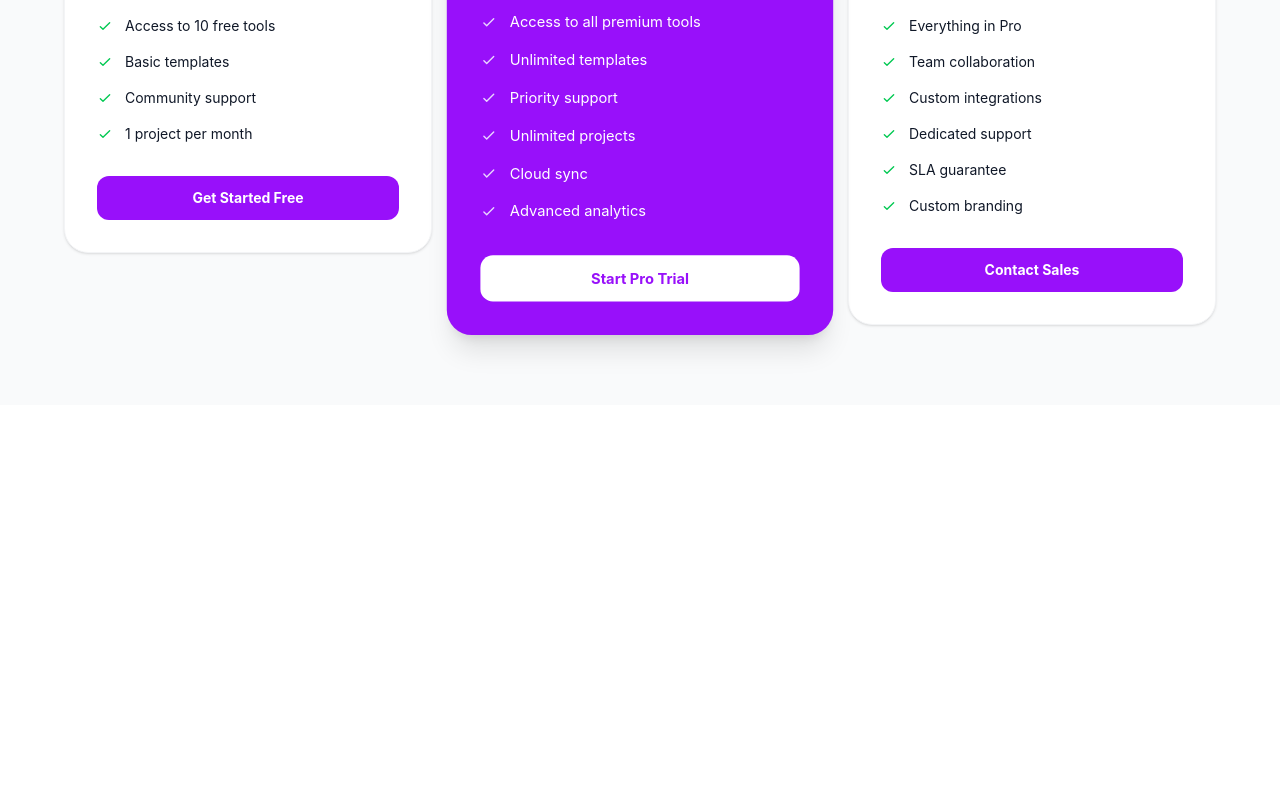
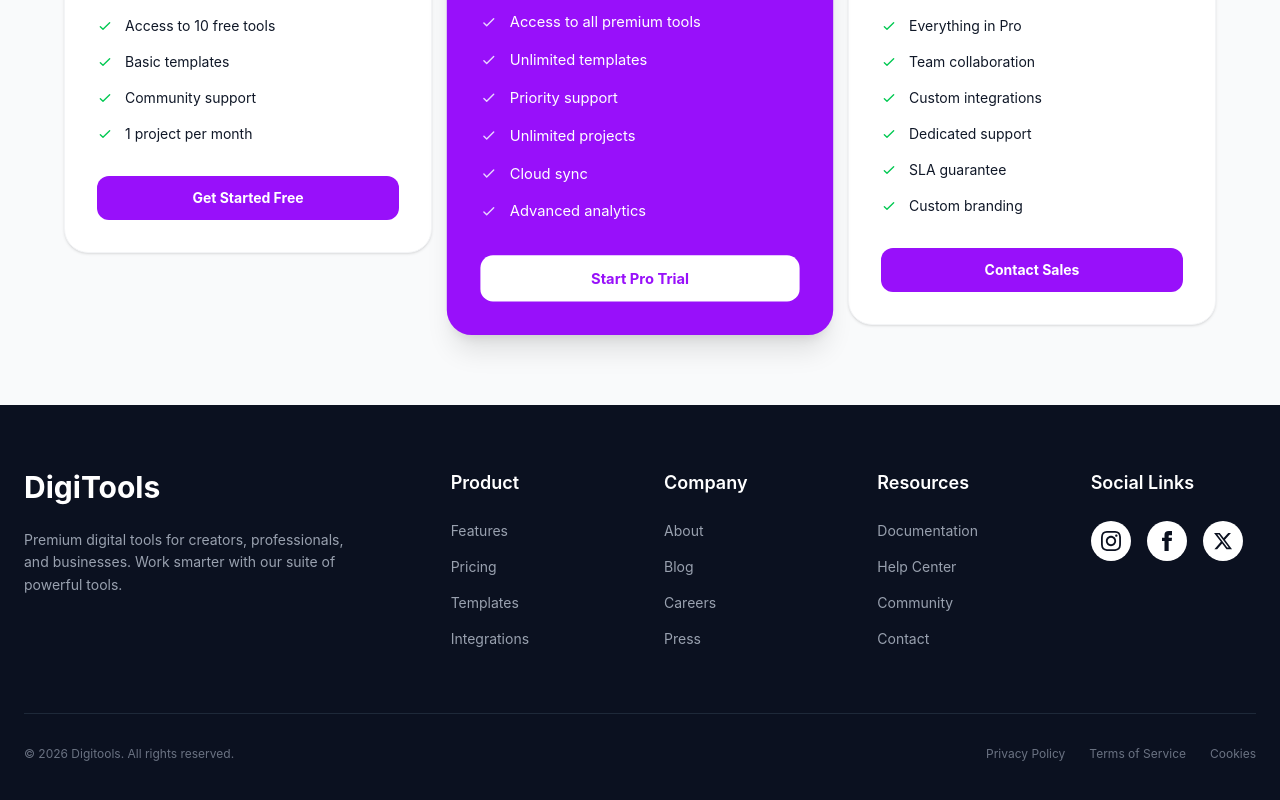
Before and after one commit to shihab-bhuiya/Ai-Subscription-Tools, a React (Vite) app: page / in a window 1280 px wide. Shown: the part 3723-4523 px from the top of the page. Before the commit the page ends 4128 px from the top, so only its background shows below. Built offline with nearby package versions, Linux system fonts and the light colour scheme.

Commit message:
add footer section

```diff
--- a/src/App.jsx
+++ b/src/App.jsx
@@ -6,6 +6,7 @@ import Nav from './Component/Nav/Nav';
 import Banner from './Component/Banner/Banner'
 import Step from './Component/Step/Step'
 import Pricing from './Component/Pricing/Pricing'
+import Footer from './Component/footer/Footer'
 
 const dataFetch = async () =>{
   const res = await fetch("/data.json");
@@ -29,6 +30,7 @@ function App() {
    </Suspense>
    <Step></Step>
    <Pricing></Pricing>
+   <Footer></Footer>
 
 
     </>
--- /dev/null
+++ b/src/Component/footer/Footer.jsx
@@ -0,0 +1,86 @@
+import React from 'react';
+
+const Footer = () => {
+  return (
+    <footer className="bg-[#0B1120] text-white py-16 px-6 font-sans">
+      <div className="max-w-7xl mx-auto">
+        {/* Main Footer Content */}
+        <div className="grid grid-cols-1 md:grid-cols-12 gap-12 mb-16">
+
+          {/* Logo and Brand Info */}
+          <div className="md:col-span-4">
+            <h2 className="text-3xl font-bold mb-6">DigiTools</h2>
+            <p className="text-gray-400 text-sm leading-relaxed max-w-xs">
+              Premium digital tools for creators, professionals, and businesses.
+              Work smarter with our suite of powerful tools.
+            </p>
+          </div>
+
+          {/* Product Links */}
+          <div className="md:col-span-2">
+            <h3 className="text-lg font-semibold mb-6">Product</h3>
+            <ul className="space-y-4 text-gray-400 text-sm">
+              <li className="hover:text-white cursor-pointer transition-colors">Features</li>
+              <li className="hover:text-white cursor-pointer transition-colors">Pricing</li>
+              <li className="hover:text-white cursor-pointer transition-colors">Templates</li>
+              <li className="hover:text-white cursor-pointer transition-colors">Integrations</li>
+            </ul>
+          </div>
+
+          {/* Company Links */}
+          <div className="md:col-span-2">
+            <h3 className="text-lg font-semibold mb-6">Company</h3>
+            <ul className="space-y-4 text-gray-400 text-sm">
+              <li className="hover:text-white cursor-pointer transition-colors">About</li>
+              <li className="hover:text-white cursor-pointer transition-colors">Blog</li>
+              <li className="hover:text-white cursor-pointer transition-colors">Careers</li>
+              <li className="hover:text-white cursor-pointer transition-colors">Press</li>
+            </ul>
+          </div>
+
+          {/* Resources Links */}
+          <div className="md:col-span-2">
+            <h3 className="text-lg font-semibold mb-6">Resources</h3>
+            <ul className="space-y-4 text-gray-400 text-sm">
+              <li className="hover:text-white cursor-pointer transition-colors">Documentation</li>
+              <li className="hover:text-white cursor-pointer transition-colors">Help Center</li>
+              <li className="hover:text-white cursor-pointer transition-colors">Community</li>
+              <li className="hover:text-white cursor-pointer transition-colors">Contact</li>
+            </ul>
+          </div>
+
+          {/* Social Links */}
+          <div className="md:col-span-2">
+            <h3 className="text-lg font-semibold mb-6">Social Links</h3>
+            <div className="flex space-x-4">
+              {/* Instagram Icon */}
+              <div className="w-10 h-10 bg-white rounded-full flex items-center justify-center cursor-pointer hover:bg-gray-200 transition-colors">
+                <svg className="w-5 h-5 text-[#0B1120]" fill="currentColor" viewBox="0 0 24 24"><path d="M12 2.163c3.204 0 3.584.012 4.85.07 3.252.148 4.771 1.691 4.919 4.919.058 1.265.069 1.645.069 4.849 0 3.205-.012 3.584-.069 4.849-.149 3.225-1.664 4.771-4.919 4.919-1.266.058-1.644.07-4.85.07-3.204 0-3.584-.012-4.849-.07-3.26-.149-4.771-1.699-4.919-4.92-.058-1.265-.07-1.644-.07-4.849 0-3.204.013-3.583.07-4.849.149-3.227 1.664-4.771 4.919-4.919 1.266-.057 1.645-.069 4.849-.069zm0-2.163c-3.259 0-3.667.014-4.947.072-4.358.2-6.78 2.618-6.98 6.98-.059 1.281-.073 1.689-.073 4.948 0 3.259.014 3.668.072 4.948.2 4.358 2.618 6.78 6.98 6.98 1.281.058 1.689.072 4.948.072 3.259 0 3.668-.014 4.948-.072 4.354-.2 6.782-2.618 6.979-6.98.059-1.28.073-1.689.073-4.948 0-3.259-.014-3.667-.072-4.947-.196-4.354-2.617-6.78-6.979-6.98-1.281-.059-1.69-.073-4.949-.073zm0 5.838c-3.403 0-6.162 2.759-6.162 6.162s2.759 6.163 6.162 6.163 6.162-2.759 6.162-6.163c0-3.403-2.759-6.162-6.162-6.162zm0 10.162c-2.209 0-4-1.79-4-4 0-2.209 1.791-4 4-4s4 1.791 4 4c0 2.21-1.791 4-4 4zm6.406-11.845c-.796 0-1.441.645-1.441 1.44s.645 1.44 1.441 1.44c.795 0 1.439-.645 1.439-1.44s-.644-1.44-1.439-1.44z" /></svg>
+              </div>
+              {/* Facebook Icon */}
+              <div className="w-10 h-10 bg-white rounded-full flex items-center justify-center cursor-pointer hover:bg-gray-200 transition-colors">
+                <svg className="w-5 h-5 text-[#0B1120]" fill="currentColor" viewBox="0 0 24 24"><path d="M9 8h-3v4h3v12h5v-12h3.642l.358-4h-4v-1.667c0-.955.192-1.333 1.115-1.333h2.885v-5h-3.808c-3.596 0-5.192 1.583-5.192 4.615v3.385z" /></svg>
+              </div>
+              {/* X (Twitter) Icon */}
+              <div className="w-10 h-10 bg-white rounded-full flex items-center justify-center cursor-pointer hover:bg-gray-200 transition-colors">
+                <svg className="w-5 h-5 text-[#0B1120]" fill="currentColor" viewBox="0 0 24 24"><path d="M18.244 2.25h3.308l-7.227 8.26 8.502 11.24H16.17l-5.214-6.817L4.99 21.75H1.68l7.73-8.835L1.254 2.25H8.08l4.713 6.231zm-1.161 17.52h1.833L7.084 4.126H5.117z" /></svg>
+              </div>
+            </div>
+          </div>
+        </div>
+
+        {/* Bottom Bar */}
+        <div className="pt-8 border-t border-gray-800 flex flex-col md:flex-row justify-between items-center text-gray-500 text-xs">
+          <p>© 2026 Digitools. All rights reserved.</p>
+          <div className="flex space-x-6 mt-4 md:mt-0">
+            <span className="hover:text-white cursor-pointer transition-colors">Privacy Policy</span>
+            <span className="hover:text-white cursor-pointer transition-colors">Terms of Service</span>
+            <span className="hover:text-white cursor-pointer transition-colors">Cookies</span>
+          </div>
+        </div>
+      </div>
+    </footer>
+  );
+};
+
+export default Footer;
```
